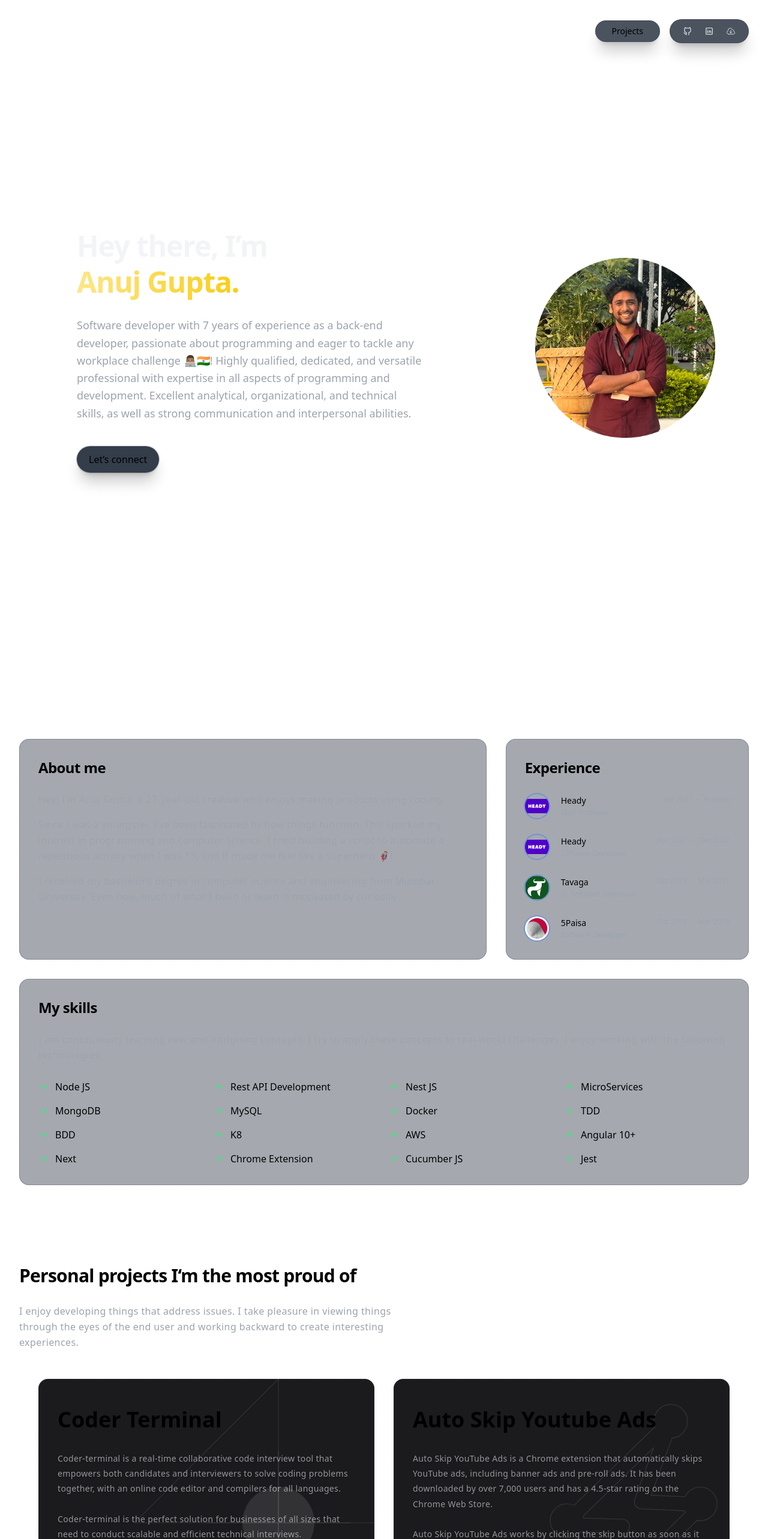
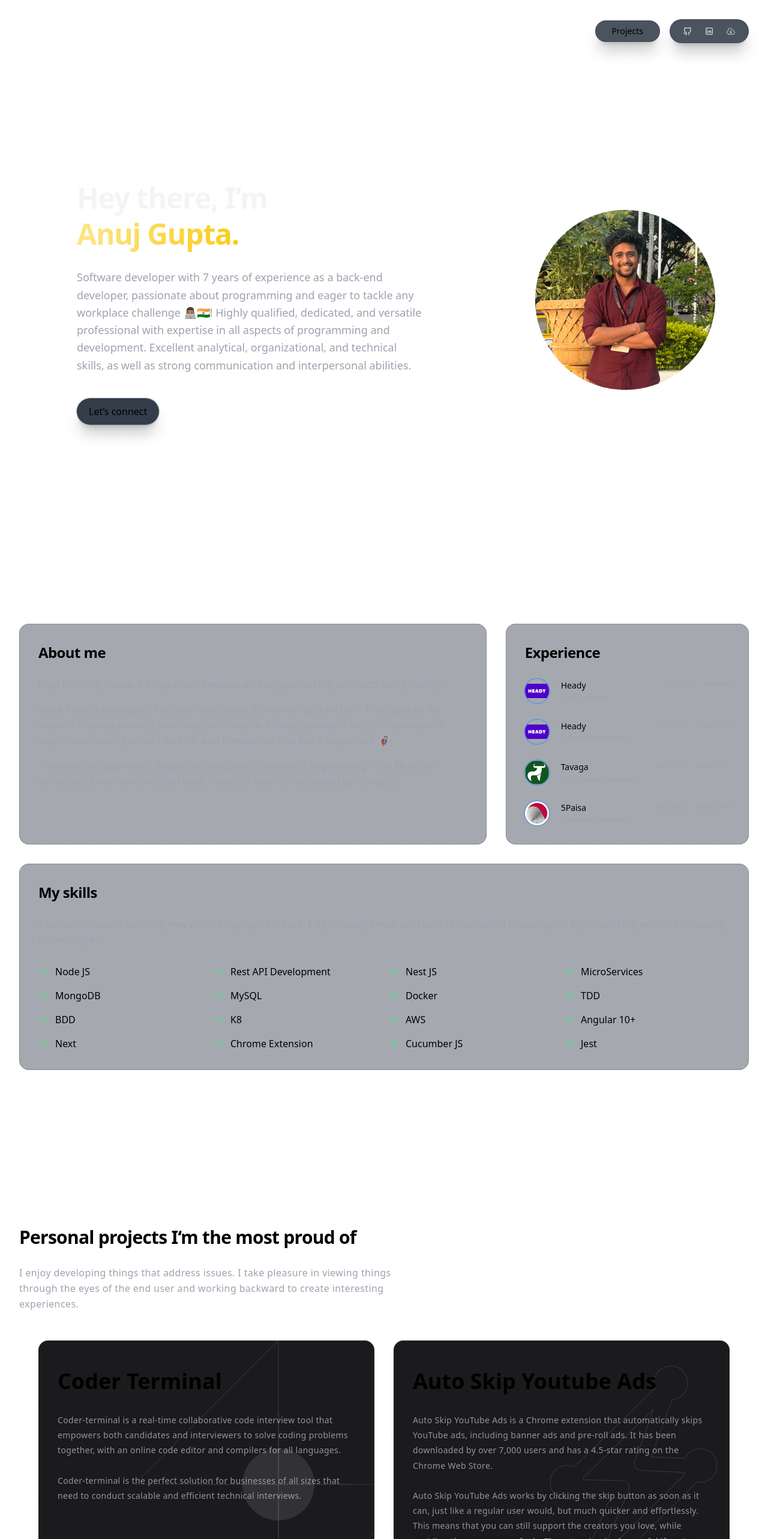
Before and after one commit to Anujnj11/anujnj11.github.io, a Next.js app: page / in a window 1280 px wide. Shown: the top 2566 px of the page at 60% size. Built offline with nearby package versions, Linux system fonts and the light colour scheme.

Commit message:
Changes for view

```diff
--- a/components/AboutMe.tsx
+++ b/components/AboutMe.tsx
@@ -70,7 +70,7 @@ export default function AboutMe() {
     )
 
     return (
-        <section className='container flex flex-col gap-8 mx-auto px-8 2xl:px-32 mt-28'>
+        <section className='container flex flex-col gap-8 mx-auto px-8 2xl:px-32 mt-20'>
             <div className='flex flex-col lg:flex-row gap-8'>
                 <div className='bg-gray-800/40 flex-1 ring-1 ring-inset ring-gray-700/30 p-8 rounded-2xl relative'>
                     <div className="absolute inset-0 bg-dots fade-y opacity-70"></div>
--- a/components/Intro.tsx
+++ b/components/Intro.tsx
@@ -3,8 +3,7 @@ import Image from 'next/image'
 
 export default function Intro() {
     return (
-        <section className='relative min-h-[140vh] flex flex-col lg:flex-row items-start lg:items-center lg:justify-between pt-10 container mx-auto px-8 xl:px-32 overflow-x-hidden'>
-
+        <section className='relative min-h-[110vh] md:min-h-[120vh] flex flex-col lg:flex-row items-start lg:items-center lg:justify-between pt-10 container mx-auto px-8 xl:px-32 overflow-x-hidden'>
             <div className='max-w-2xl'>
                 <h1 className="mt-2 font-bold tracking-tight text-gray-100 text-4xl md:text-5xl leading-tight md:leading-tight">
                     Hey there, I’m <br />
--- a/components/Project.tsx
+++ b/components/Project.tsx
@@ -66,7 +66,7 @@ export default function Project() {
   return (
     <div className="container mx-auto px-8 2xl:px-32 mt-32" id="projects">
 
-      <h2 className="text-3xl font-semibold tracking-tight leading-normal">Personal projects I&lsquo;m the most proud of</h2>
+      <h2 className="text-3xl font-semibold tracking-tight mt-32 leading-normal">Personal projects I&lsquo;m the most proud of</h2>
 
       <p className="mt-6 space-y-4 tracking-wide leading-relaxed text-gray-400 font-medium max-w-2xl">
         I enjoy developing things that address issues. I take pleasure in viewing things through the eyes of the end user and working backward to create interesting experiences.
```
